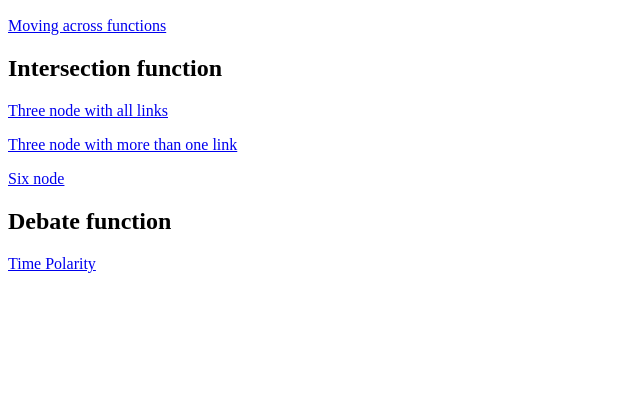
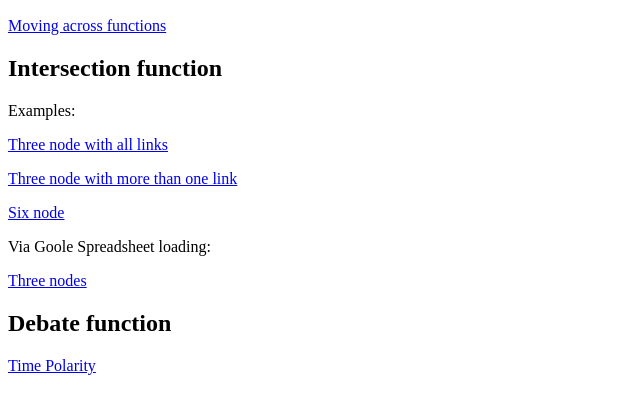
Before and after one commit to alxbutterworth/como2017, a plain HTML site: page index.html in a window 1280 px wide. Shown: the part 96-510 px from the top of the page, without its empty margins (0-640 px from the left). Drawn offline with Linux system fonts and the light colour scheme.

Commit message:
Add google spreadsheet

```diff
--- a/index.html
+++ b/index.html
@@ -6,9 +6,13 @@
 <p><a href="movement/rectnavandmove.html">Moving across functions</a></p>
 
 <h2>Intersection function</h2>
+<p>Examples:</p>
 <p><a href="polimatters/people.htm">Three node with all links</a></p>
 <p><a href="polimatters/people-more1.htm">Three node with more than one link</a></p>
 <p><a href="polimatters/people6.htm">Six node</a></p>
+
+<p>Via Goole Spreadsheet loading:</p>
+<p><a href="polimatters/generico.htm">Three nodes</a></p>
 
 <h2>Debate function</h2>
 <p><a href="timepolarity/index.html">Time Polarity</a></p>
```
